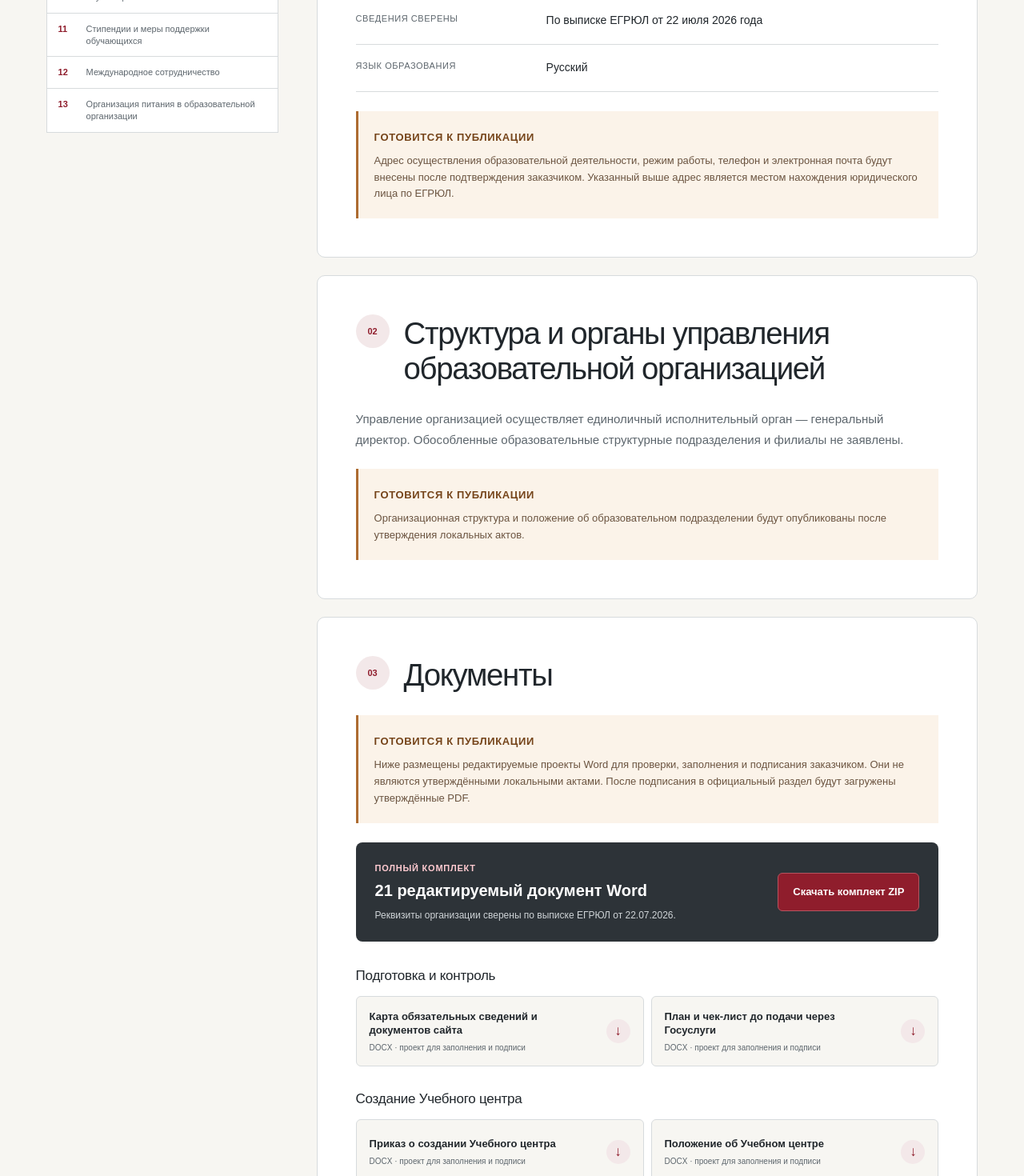
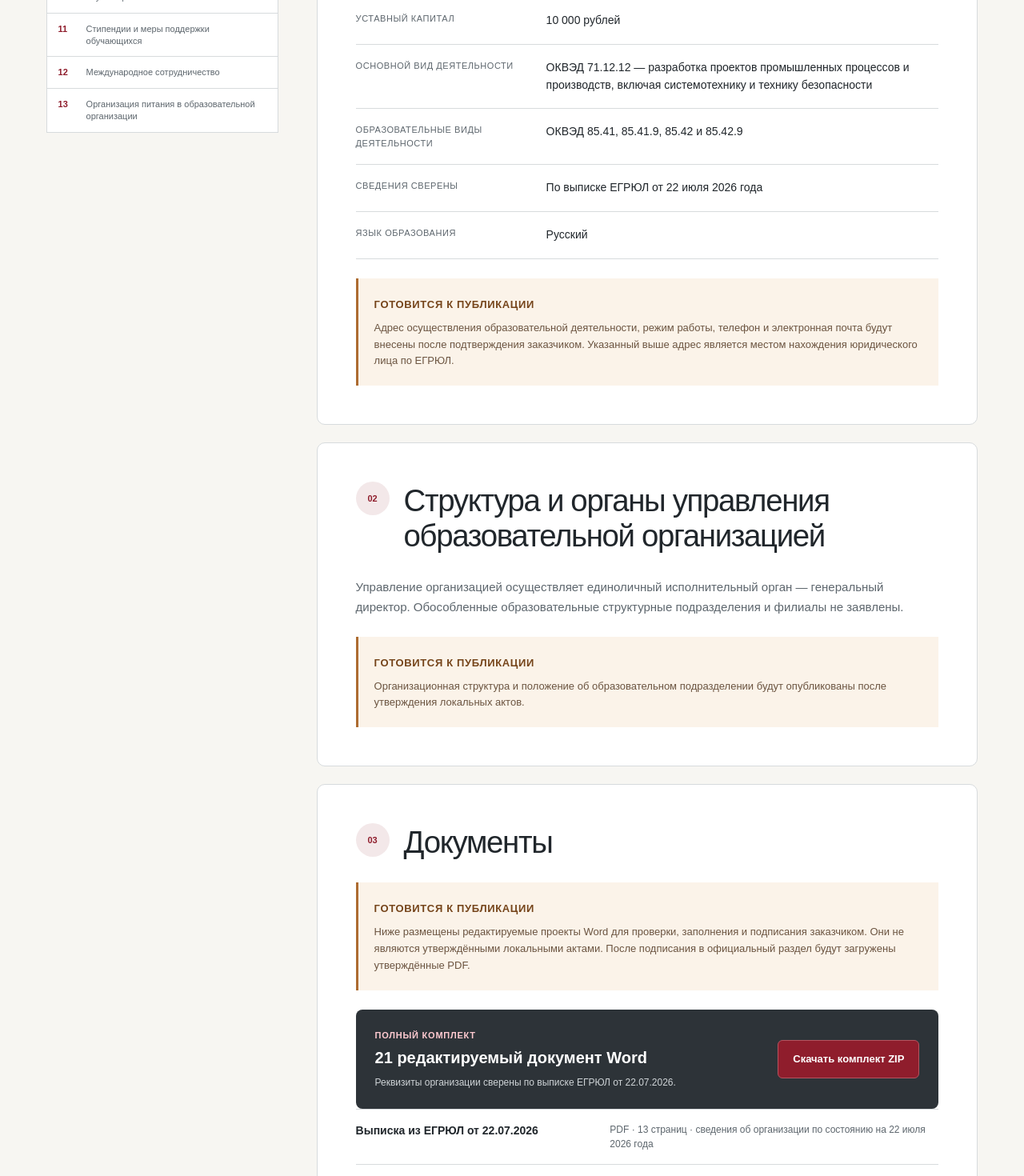
Before and after one commit to shafranovskijm-pixel/centr-sredstv-zashchity, a Next.js app: page /sveden in a window 1280 px wide. Shown: the part 1100-2570 px from the top of the page at 80% size. Built offline with nearby package versions, Linux system fonts and the light colour scheme.

Commit message:
Publish EGRUL data and document downloads

```diff
--- a/app/globals.css
+++ b/app/globals.css
@@ -315,6 +315,8 @@ body:has(#vision-toggle:checked) .eyebrow { text-decoration: underline; }
 .document-list { display: grid; border-top: 1px solid var(--line); }
 .document-list > div { padding: 16px 0; display: grid; grid-template-columns: 1fr auto; gap: 30px; border-bottom: 1px solid var(--line); }
 .document-list strong { font-size: 14px; }.document-list span { color: var(--muted); font-size: 12px; }
+.egrul-download { padding: 16px 0; display: grid; grid-template-columns: minmax(220px, .7fr) 1fr; gap: 30px; border-bottom: 1px solid var(--line); }
+.egrul-download:hover strong, .egrul-download:focus-visible strong { color: var(--accent); }
 .download-pack { margin-top: 24px; padding: 24px; display: grid; grid-template-columns: 1fr auto; align-items: center; gap: 28px; color: white; background: var(--graphite); border-radius: 8px; }
 .download-pack span { display: block; margin-bottom: 5px; color: #ffcbd1; font-size: 11px; font-weight: 700; letter-spacing: .07em; text-transform: uppercase; }
 .download-pack strong { font-size: 20px; }
@@ -411,6 +413,7 @@ body:has(#vision-toggle:checked) .eyebrow { text-decoration: underline; }
   .sveden-nav { grid-template-columns: 1fr; }
   .info-table > div { grid-template-columns: 1fr; gap: 7px; }
   .document-list > div { grid-template-columns: 1fr; gap: 7px; }
+  .egrul-download { grid-template-columns: 1fr; gap: 7px; }
   .download-pack { grid-template-columns: 1fr; }
   .download-pack a { width: 100%; }
   .program-record dl { grid-template-columns: 1fr; }
--- a/app/page.tsx
+++ b/app/page.tsx
@@ -236,7 +236,7 @@ export default function Home() {
             <div><dt>Руководитель</dt><dd>Генеральный директор Баранов Олег Павлович</dd></div>
             <div><dt>ИНН / КПП</dt><dd>7728302867 / 772801001</dd></div>
             <div><dt>ОГРН</dt><dd>1037728048819</dd></div>
-            <div><dt>Место нахождения</dt><dd>117279, г. Москва, ул. Профсоюзная, д. 93А, помещ. 1/Ц</dd></div>
+            <div><dt>Место нахождения</dt><dd>117279, г. Москва, вн. тер. г. муниципальный округ Коньково, ул. Профсоюзная, д. 93А, помещ. 1/Ц</dd></div>
             <div><dt>Дата создания</dt><dd>9 октября 2003 года</dd></div>
           </dl>
           <a className="text-link" href="/sveden">Открыть обязательные подразделы <ArrowIcon /></a>
--- a/app/sveden/page.tsx
+++ b/app/sveden/page.tsx
@@ -123,6 +123,9 @@ export default function SvedenPage() {
               <div><dt>Руководитель</dt><dd>Генеральный директор Баранов Олег Павлович</dd></div>
               <div><dt>ИНН / КПП / ОГРН</dt><dd>7728302867 / 772801001 / 1037728048819</dd></div>
               <div><dt>Место нахождения</dt><dd itemProp="address">117279, г. Москва, вн. тер. г. муниципальный округ Коньково, ул. Профсоюзная, д. 93А, помещ. 1/Ц</dd></div>
+              <div><dt>Уставный капитал</dt><dd>10 000 рублей</dd></div>
+              <div><dt>Основной вид деятельности</dt><dd>ОКВЭД 71.12.12 — разработка проектов промышленных процессов и производств, включая системотехнику и технику безопасности</dd></div>
+              <div><dt>Образовательные виды деятельности</dt><dd>ОКВЭД 85.41, 85.41.9, 85.42 и 85.42.9</dd></div>
               <div><dt>Сведения сверены</dt><dd>По выписке ЕГРЮЛ от 22 июля 2026 года</dd></div>
               <div><dt>Язык образования</dt><dd>Русский</dd></div>
             </dl>
@@ -145,6 +148,12 @@ export default function SvedenPage() {
                 <p>Реквизиты организации сверены по выписке ЕГРЮЛ от 22.07.2026.</p>
               </div>
               <a href="/documents/komplekt-proektov-docx.zip" download>Скачать комплект ZIP</a>
+            </div>
+            <div className="document-list">
+              <a className="egrul-download" href="/documents/ul-1037728048819-20260722152711.pdf" download>
+                <strong>Выписка из ЕГРЮЛ от 22.07.2026</strong>
+                <span>PDF · 13 страниц · сведения об организации по состоянию на 22 июля 2026 года</span>
+              </a>
             </div>
             <div className="draft-document-groups">
               {documentGroups.map((group) => (
```
Also changed, not shown: 1 other file (tests, documents, lock files or other folders).
